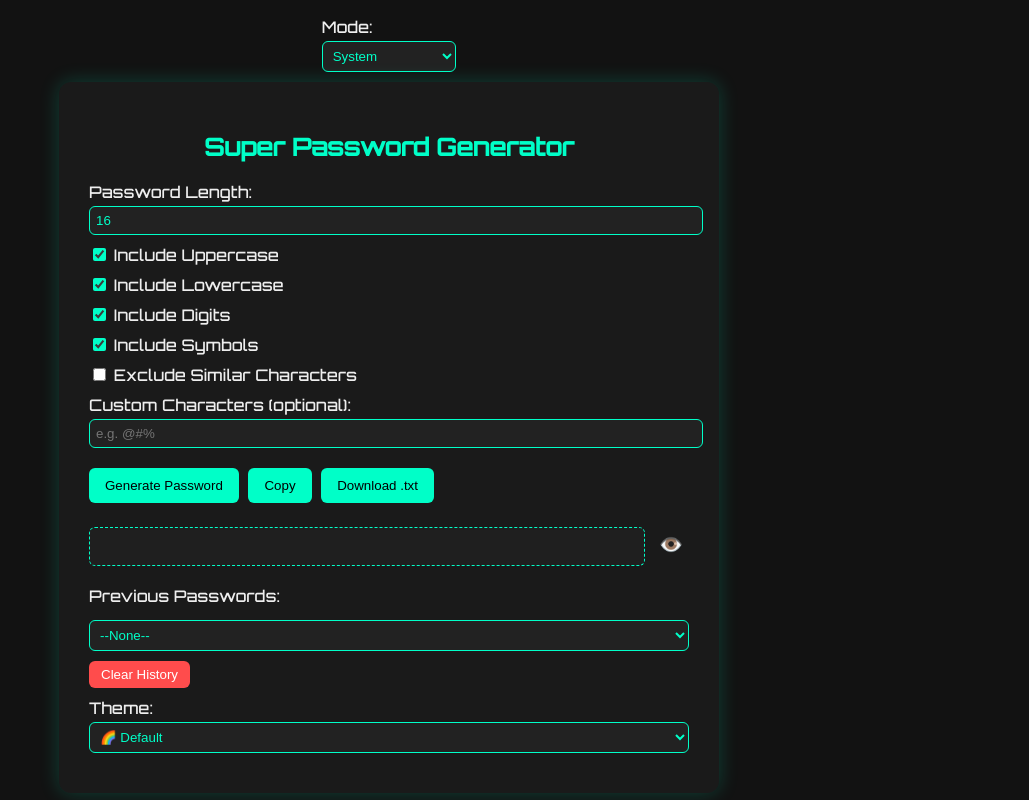
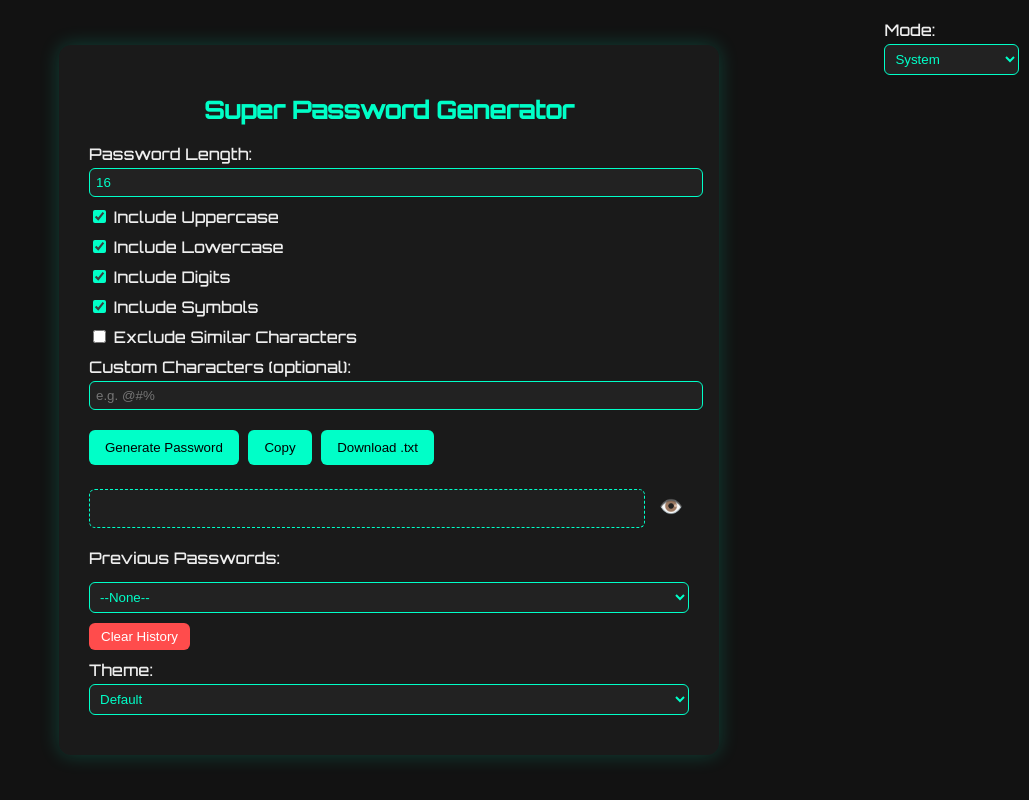
Before and after one commit to Micharl13/SuperPasswordGenerator, a plain HTML site: page index.html in a window 1280 px wide. Shown: the whole page, without its empty margins (251-1280 px from the left). Drawn offline with Linux system fonts and the light colour scheme.

Commit message:
Update index.html

```diff
--- a/index.html
+++ b/index.html
@@ -9,6 +9,7 @@
   <script src="script.js" defer></script>
 </head>
 <body>
+  <div class="theme-toggle">
     <label>Mode:
       <select id="modeSelect">
         <option value="system">System</option>
@@ -16,6 +17,7 @@
         <option value="dark">Dark</option>
       </select>
     </label>
+  </div>
 
   <div class="container">
     <h2>Super Password Generator</h2>
@@ -59,10 +61,10 @@
 
     <label>Theme:
       <select id="themeSelect">
-        <option value="default">🌈 Default</option>
-        <option value="matrix">🟢 Matrix</option>
-        <option value="sunset">🌇 Sunset</option>
-        <option value="hacker">💻 Hacker Green</option>
+        <option value="default">Default</option>
+        <option value="matrix">Matrix</option>
+        <option value="sunset">Sunset</option>
+        <option value="hacker">Hacker Green</option>
       </select>
     </label>
   </div>
```
Lines whose indentation alone changed are shown as unchanged.
